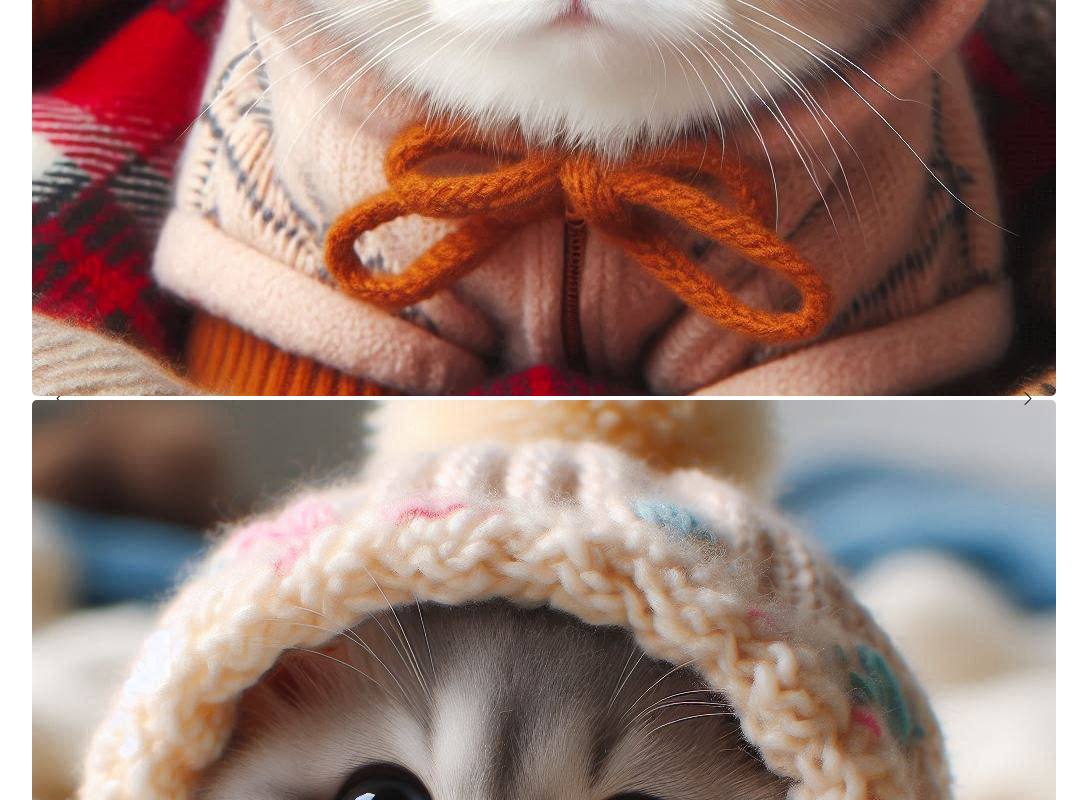
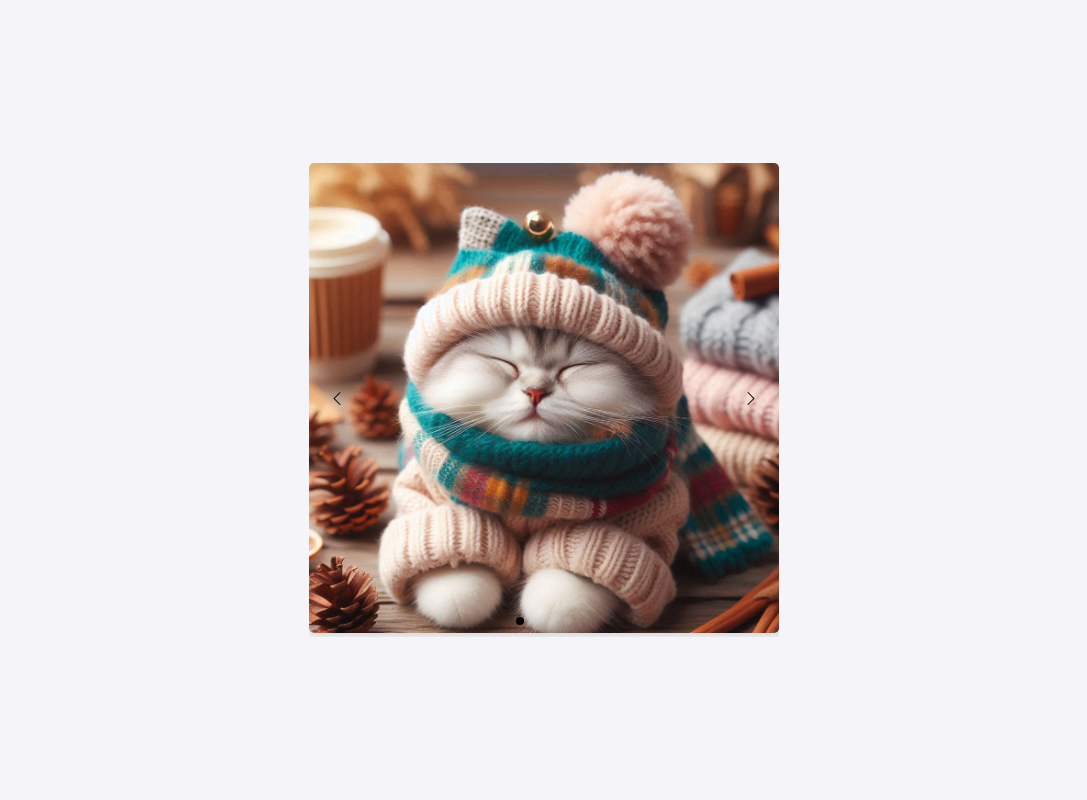
Before and after one commit to rajjitlai/react-templates-FREE, a React (Vite) app: page / in a window 1280 px wide. Shown: the top 800 px of the page, without its empty margins (96-1183 px from the left). Built offline with nearby package versions, Linux system fonts and the light colour scheme.

Commit message:
image-slider-fixes-2

```diff
--- a/src/Components/Image_Slider_01/Image_Slider_01.tsx
+++ b/src/Components/Image_Slider_01/Image_Slider_01.tsx
@@ -1,21 +1,19 @@
-import React from "react";
+import React, { useState } from "react";
 import { Swiper, SwiperSlide } from "swiper/react";
 import { EffectCoverflow, Navigation, Pagination } from "swiper/modules";
-import next from "../../assets/next.svg"
-import previous from "../../assets/previous.svg"
-import { cat01, cat02, cat03, cat04 } from "../../assets/images/index.ts"
+import next from "../../assets/next.svg";
+import previous from "../../assets/previous.svg";
+import { cat01, cat02, cat03, cat04 } from "../../assets/images/index.ts";
+import "swiper/css";
+import "swiper/css/effect-coverflow";
+import "swiper/css/navigation";
+import "swiper/css/pagination";
+import "./styles.css";
 
-import "./styles.css"
+const images = [cat01, cat02, cat03, cat04];
 
-const images = [
-    cat01,
-    cat02,
-    cat03,
-    cat04,
-]
-
-function Carousel({ slides }) {
-    const [currentSlide, setCurrentSlide] = React.useState(0);
+function Carousel({ slides = images }) {
+    const [currentSlide, setCurrentSlide] = useState(0);
 
     const handlePrev = () => {
         const newSlideIndex = currentSlide === 0 ? slides.length - 1 : currentSlide - 1;
@@ -32,29 +30,35 @@ function Carousel({ slides }) {
             <button className="carousel-button prev" onClick={handlePrev}>
                 <img src={previous} alt="prev" />
             </button>
-            <Swiper modules={[EffectCoverflow, Navigation, Pagination]} pagination={{
-                clickable: true,
-            }}
+            <Swiper
+                modules={[EffectCoverflow, Navigation, Pagination]}
+                pagination={{ clickable: true }}
+                navigation={{ nextEl: '.next', prevEl: '.prev' }}
                 speed={1000}
-                slidesPerView={"auto"}
-                centeredSlides
-                effect={"coverflow"}
+                slidesPerView={1}
+                centeredSlides={true}
+                effect="coverflow"
                 coverflowEffect={{
-                    rotate: 50, stretch: 0, depth: 100, modifier: 1,
+                    rotate: 50,
+                    stretch: 0,
+                    depth: 100,
+                    modifier: 1,
                     slideShadows: true,
                 }}
+                onSlideChange={(swiper) => setCurrentSlide(swiper.activeIndex)}
+                onSwiper={(swiper) => console.log(swiper)}
             >
-                {images.map((image, index) => (
+                {slides.map((image, index) => (
                     <SwiperSlide key={index} className="slider">
-                        <img src={image} alt="img" />
+                        <img src={image} alt={`Slide ${index}`} />
                     </SwiperSlide>
                 ))}
-                <button className="carousel-button next" onClick={handleNext}>
-                    <img src={next} alt="next" />
-                </button>
             </Swiper>
+            <button className="carousel-button next" onClick={handleNext}>
+                <img src={next} alt="next" />
+            </button>
         </div>
-    )
+    );
 }
 
 export default Carousel;
--- a/src/Components/Image_Slider_01/styles.css
+++ b/src/Components/Image_Slider_01/styles.css
@@ -5,18 +5,23 @@
     box-sizing: border-box;
 }
 
-body{
+body {
     height: 100vh;
     display: flex;
     align-items: center;
     justify-content: center;
-    width: 100%;
+    background-color: #f4f4f9;
+    color: #333;
 }
 
 .carousel-container {
+    max-width: 470px;
+    width: 100%;
+    margin: auto;
     position: relative;
     display: flex;
     justify-content: center;
+    align-items: center;
 }
 
 .carousel-button {
@@ -28,6 +33,12 @@ body{
     cursor: pointer;
     padding: 10px;
     color: #fff;
+    z-index: 10;
+    transition: color 0.3s ease;
+}
+
+.carousel-button:hover {
+    color: #61dafb;
 }
 
 .carousel-button.prev {
@@ -40,7 +51,9 @@ body{
 
 .slider img {
     width: 100%;
+    height: auto;
     border-radius: 5px;
+    box-shadow: 0 4px 6px rgba(0, 0, 0, 0.1);
 }
 
 .swiper-pagination-bullet {
```
